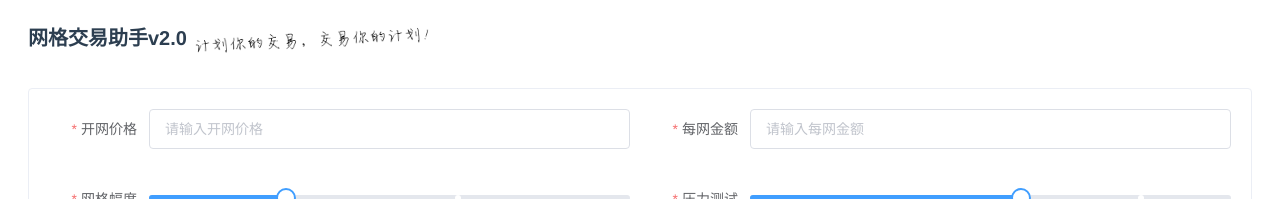
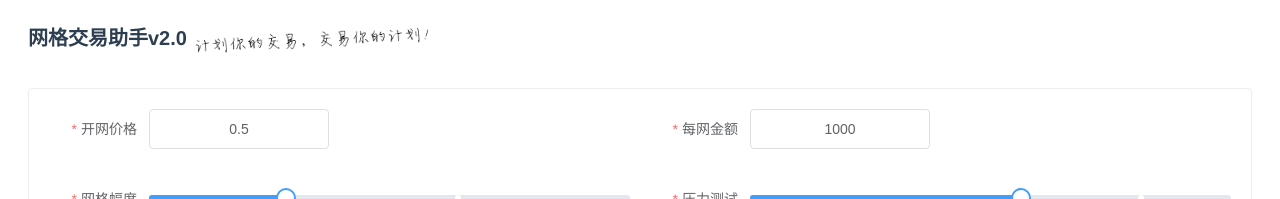
Before and after one commit to wheatma/grid-trade-helper, a Vue app: page / in a window 1280 px wide. Shown: the top 199 px of the page. Built offline with nearby package versions, Linux system fonts and the light colour scheme.

Commit message:
fix(form): :bug:fix a bug of input decimal

```diff
--- a/package.json
+++ b/package.json
@@ -1,6 +1,6 @@
 {
   "name": "grid-trade-helper",
-  "version": "2.2.0",
+  "version": "2.2.1",
   "private": true,
   "scripts": {
     "serve": "vue-cli-service serve",
--- a/src/components/GridForm.vue
+++ b/src/components/GridForm.vue
@@ -9,20 +9,24 @@
     <el-row :gutter="20">
       <el-col :span="12" :xs="24">
         <el-form-item label="开网价格" prop="startPrice">
-          <el-input
-            v-model.number="form.startPrice"
-            type="number"
+          <el-input-number
+            v-model="form.startPrice"
+            :min="0"
+            :step="0.01"
+            :controls="false"
             placeholder="请输入开网价格"
-          ></el-input>
+          ></el-input-number>
         </el-form-item>
       </el-col>
       <el-col :span="12" :xs="24">
         <el-form-item label="每网金额" prop="amount">
-          <el-input
-            v-model.number="form.amount"
-            type="number"
+          <el-input-number
+            v-model="form.amount"
+            :min="0"
+            :step="100"
+            :controls="false"
             placeholder="请输入每网金额"
-          ></el-input>
+          ></el-input-number>
         </el-form-item>
       </el-col>
     </el-row>
@@ -132,8 +136,8 @@
 
 <script>
 const DEFULT_FORM_MODAL = {
-  startPrice: '',
-  amount: '',
+  startPrice: 0.5,
+  amount: 1000,
   rate: 5,
   stress: 60,
   mode: false,
```
Also changed, not shown: 1 other file (tests, documents, lock files or other folders).
